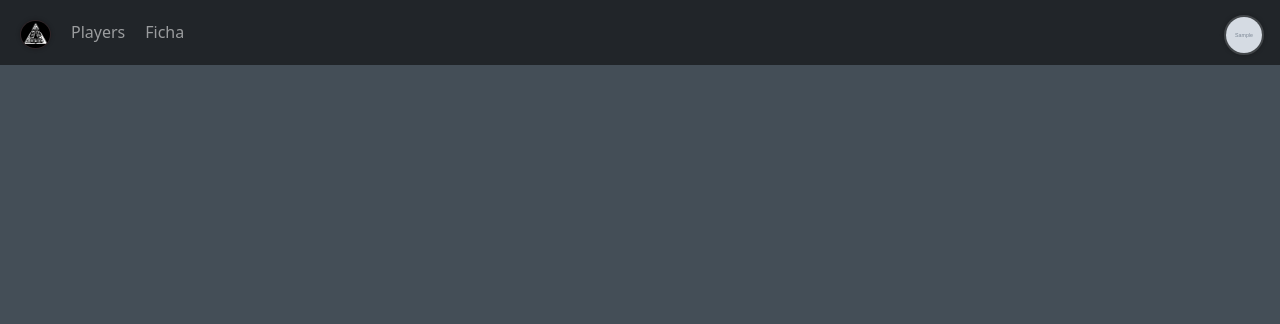
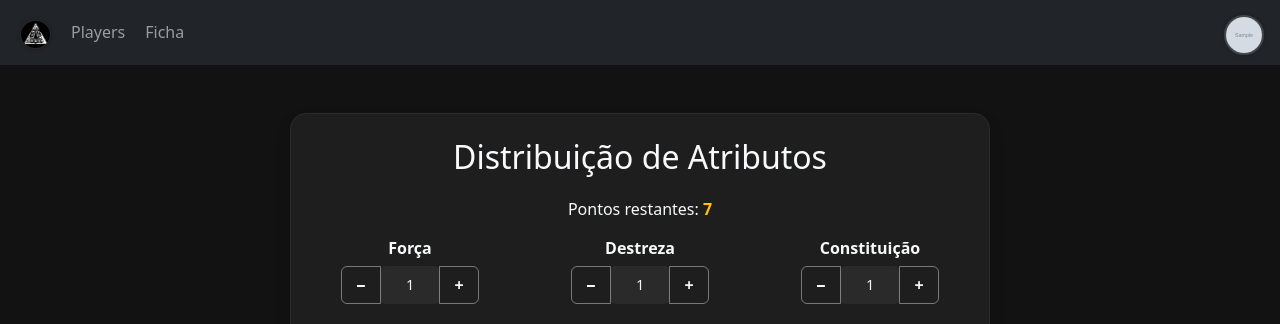
Before and after one commit to iamtwobe/armagedom-rpg, a Flask app: page /criarficha in a window 1280 px wide. Shown: the top 324 px of the page. Run offline with Flask 3, Linux system fonts and the light colour scheme; a user stored in the database is signed in; tables that the repository leaves empty hold one stand-in row (values such as "Sample post"); grey boxes marked "Sample" are stand-in pictures; parts of the project's set-up code (start-up, migrations or seed data) failed here and were passed over; some libraries are stand-ins or nearby versions.

Commit message:
wip: fichas creation update

```diff
--- a/main.py
+++ b/main.py
@@ -1,5 +1,8 @@
+# The configs should initialize before the app or the bot
+# if don't, both can't access the configs and keep getting None
 from src.utils.initialize import initialize_config
 initialize_config()
+
 from src.utils.config import Config
 from src.app import app
 from src.bot import bot
--- a/src/admin_cli/connectors.py
+++ b/src/admin_cli/connectors.py
@@ -2,7 +2,7 @@ import requests
 import json
 
 class AdminAPI:
-    def __init__(self, host="http://127.0.0.1:8080", token="meu_token_seguro"):
+    def __init__(self, host="http://127.0.0.1:8080", token=""):
         self.base_url = host + "/admin"
         self.headers = {"X-API-Key": token, "Content-Type": "application/json"}
 
--- a/src/app/forms.py
+++ b/src/app/forms.py
@@ -1,7 +1,7 @@
 from flask_wtf import FlaskForm
-from wtforms import StringField, PasswordField, SubmitField, BooleanField
+from wtforms import StringField, PasswordField, SubmitField, BooleanField, HiddenField, IntegerField
 from flask_wtf.file import FileField, FileAllowed
-from wtforms.validators import DataRequired, Length, EqualTo, ValidationError
+from wtforms.validators import DataRequired, Length, EqualTo, ValidationError, NumberRange
 from src.app.models import User
 from flask_login import current_user
 
@@ -73,6 +73,22 @@ class FormLinkDiscord(FlaskForm):
         if discord_id_exists:
             raise ValidationError('Esse ID já está sendo usado.')
 
-class FormCriarFicha(FlaskForm):
-    nome = StringField('Nome', validators=[DataRequired(), Length(1, 30)])
-    submit_button_ficha = SubmitField('Criar')
+class StepNomeForm(FlaskForm):
+    step = HiddenField(default='1')
+    nome_personagem = StringField('Nome', validators=[DataRequired(), Length(1, 30)])
+    next = SubmitField('Próximo')
+
+class StepAtributosForm(FlaskForm):
+    step = HiddenField(default='2')
+    pontos_max = HiddenField(default=12)
+    forca = IntegerField('Força', validators=[NumberRange(0,4)], default=1, render_kw={"id": "forca"})
+    destreza = IntegerField('Destreza', validators=[NumberRange(0,4)], default=1, render_kw={"id": "destreza"})
+    constituicao = IntegerField('Constituição', validators=[NumberRange(0,4)], default=1, render_kw={"id": "constituicao"})
+    carisma = IntegerField('Carisma', validators=[NumberRange(0,4)], default=1, render_kw={"id": "carisma"})
+    inteligencia = IntegerField('Inteligência', validators=[NumberRange(0,4)], default=1, render_kw={"id": "inteligencia"})
+    next = SubmitField('Próximo')
+
+class StepPericiasForm(FlaskForm):
+    step = HiddenField(default='3')
+    atletismo = IntegerField('Atletismo', validators=[NumberRange(0, 4)], default=0)
+    finish = SubmitField('Finalizar')
--- a/src/app/models.py
+++ b/src/app/models.py
@@ -31,7 +31,7 @@ class Ficha(users_database.Model):
     uuid = users_database.Column(users_database.String(36), unique=True, default=lambda: str(uuid.uuid4()))
     visible = users_database.Column(users_database.Boolean, default=False, nullable=False)
 
-    nome = users_database.Column(users_database.String(64), nullable=False)
+    nome_personagem = users_database.Column(users_database.String(64), nullable=False)
 
     nivel = users_database.Column(users_database.SmallInteger, default=1, nullable=False)
 
--- a/src/app/routes.py
+++ b/src/app/routes.py
@@ -1,7 +1,7 @@
-from flask import render_template, request, flash, redirect, url_for, jsonify
+from flask import render_template, request, flash, redirect, url_for, jsonify, session
 from src.app import app, users_database, bcrypt
 from src.app.models import User, Ficha
-from src.app.forms import FormLogin, FormSignup, FormEditProfile, FormCriarFicha, FormLinkDiscord
+from src.app.forms import FormLogin, FormSignup, FormEditProfile, FormLinkDiscord, StepNomeForm, StepAtributosForm, StepPericiasForm
 from flask_login import login_user, logout_user, login_required, current_user
 from src.utils.send_dm_discord import send_dm_to_user
 from datetime import datetime, timedelta
@@ -171,19 +171,72 @@ def criarficha():
         flash('Por favor, verifique seu discord primeiro.', 'alert-warning')
         return redirect(url_for('verify'))
 
-    form = FormCriarFicha()
+    step = session.get('step_criar_ficha', 1)
 
-    if form.validate_on_submit():
-        ficha = Ficha(
-            nome_personagem=form.nome.data,
-            idade_personagem=form.idade.data
-        )
-        users_database.session.add(ficha)
-        users_database.commit()
-        flash('Ficha criada com sucesso', 'alert-success')
-        return redirect(url_for('ficha/'))
+    form1 = StepNomeForm()
+    form2 = StepAtributosForm()
+    form3 = StepPericiasForm()
 
-    return render_template('ficha/ficha.html')
+    if request.method == 'POST':
+        posted_step = int(request.form.get('step', step))
+
+        if posted_step != step:
+            flash('Fluxo de criação inválido.', 'alert-danger')
+            return redirect(url_for('criarficha'))
+
+        if step == 1 and form1.validate_on_submit():
+            session['ficha_nome'] = form1.nome_personagem.data
+            session['step_criar_ficha'] = 2
+            return redirect(url_for('criarficha'))
+
+        if step == 2 and form2.validate_on_submit():
+            total = (
+                form2.forca.data + form2.destreza.data +
+                form2.constituicao.data + form2.carisma.data +
+                form2.inteligencia.data
+            )
+            if total > 12:
+                flash("Você gastou mais pontos do que o permitido!", "alert-danger")
+                return redirect(url_for('criarficha'))
+
+            session['ficha_forca'] = form2.forca.data
+            session['ficha_destreza'] = form2.destreza.data
+            session['ficha_constituicao'] = form2.constituicao.data
+            session['ficha_carisma'] = form2.carisma.data
+            session['ficha_inteligencia'] = form2.inteligencia.data
+            session['step_criar_ficha'] = 3
+            return redirect(url_for('criarficha'))
+
+        if step == 3 and form3.validate_on_submit():
+            for key in list(session.keys()):
+                print(key)
+                if key.startswith('ficha_') or key == 'step_criar_ficha':
+                    session.pop(key)
+            return redirect(url_for('criarficha'))
+            ficha = Ficha(
+                nome_personagem=session.get('ficha_nome'),
+                forca=session.get('ficha_forca'),
+                destreza=session.get('ficha_destreza'),
+                constituicao=session.get('ficha_constituicao'),
+                carisma=session.get('ficha_carisma'),
+                inteligencia=session.get('ficha_inteligencia'),
+                user_id=current_user.id
+            )
+            users_database.session.add(ficha)
+            users_database.session.commit()
+
+            for key in list(session.keys()):
+                if key.startswith('ficha_') or key == 'criar_ficha_etapa':
+                    session.pop(key)
+
+            flash('Ficha criada com sucesso!', 'alert-success')
+            return redirect(url_for('ficha'))
+
+    step = session.get('step_criar_ficha', 1)
+    return render_template(
+        'ficha/criar_ficha.html', step=step,
+        form1=form1, form2=form2, form3=form3
+    )
 
 @app.route('/ficha', methods=['GET'])
 @login_required
--- /dev/null
+++ b/src/app/static/css/ficha.css
@@ -0,0 +1,171 @@
+body {
+    background-color: #121212;
+}
+
+.ficha-container {
+    display: flex;
+    justify-content: center;
+    align-items: flex-start;
+}
+
+.ficha-card {
+    background: #1e1e1e;
+    border-radius: 16px;
+    width: 100%;
+    max-width: 700px;
+    border: 1px solid #2c2c2c;
+}
+
+.ficha-input-group button {
+    width: 40px;
+    font-weight: bold;
+    transition: 0.2s;
+}
+
+
+
+.ficha-input {
+    background-color: #2a2a2a !important;
+    border: none !important;
+    color: #f5f5f5 !important;
+    box-shadow: none !important;
+    font-weight: 500;
+    font-size: 0.9rem;
+    border-radius: 6px !important;
+}
+
+.ficha-input:focus {
+    background-color: #333 !important;
+    color: #fff !important;
+    outline: none !important;
+}
+.btn-ficha {
+    background-color: #38279b;
+    color: #fff;
+    border: none;
+    padding: 0.6rem 1.4rem;
+    border-radius: 8px;
+    font-weight: 500;
+    transition: all 0.2s ease;
+}
+
+.btn-ficha:hover,
+.btn-ficha:focus {
+    background-color: #291c72;
+    color: #fff !important;
+    text-decoration: none;
+}
+
+.btn-increment {
+    border: 1px solid rgba(255, 255, 255, 0.4);
+    transition: background-color 0.2s ease, opacity 0.2s ease;
+}
+
+.btn-increment:hover {
+    background-color: #157347;
+    border-color: rgba(255, 255, 255, 0.7);
+    opacity: 0.9;
+}
+
+.btn-decrement {
+    border: 1px solid rgba(255, 255, 255, 0.4);
+    transition: background-color 0.2s ease, opacity 0.2s ease;
+}
+
+.btn-decrement:hover {
+    background-color: #bb2d3b;
+    border-color: rgba(255, 255, 255, 0.7);
+    opacity: 0.9;
+}
+
+.input-group .form-control {
+    max-width: 60px;
+    text-align: center;
+    background-color: #f8f9fa;
+    border: 1px solid #ced4da;
+}
+
+.text-light {
+    color: #f8f9fa !important;
+}
+
+.text-danger {
+    color: #ff5c5c !important;
+}
+
+.ficha-card {
+    opacity: 0;
+    transform: translateY(10px);
+    animation: fadeIn 0.4s ease forwards;
+}
+
+@keyframes fadeIn {
+    from {
+        opacity: 0;
+        transform: translateY(10px);
+    }
+    to {
+        opacity: 1;
+        transform: translateY(0);
+    }
+}
+
+.row.g-3.justify-content-center {
+    display: flex;
+    flex-wrap: wrap;
+    justify-content: center;
+    gap: 1.5rem;
+}
+
+.ficha-atributo {
+    flex: 1 1 200px;
+    max-width: 240px;
+    text-align: center;
+}
+
+.ficha-atributo label {
+    display: block;
+    margin-bottom: 0.4rem;
+}
+
+.ficha-input-group {
+    justify-content: center;
+    border-radius: 0.5rem;
+}
+
+.ficha-input {
+    max-width: 60px;
+    background-color: #f8f9fa;
+    border: 1px solid #ced4da;
+    text-align: center;
+    border-radius: 0.5rem;
+}
+
+.ficha-nome-input {
+    border-radius: 0.5rem;
+    padding: 0.5rem;
+    background-color: #f8f9fa;
+    border: 1px solid #242a30;
+}
+
+.ficha-nome-input:focus {
+    background-color: #f6f7f8;
+    border-color: #242a30;
+    outline: none;
+    box-shadow: 0 0 0 2px rgba(36, 42, 48, 0.3);
+}
+
+.pontos-alerta {
+    font-weight: bold;
+    animation: piscar 0.8s ease-in-out;
+}
+
+@keyframes piscar {
+    0%, 100% { color: #ffc107; }   /* amarelo normal */
+    50% { color: #ff4d4f; }       /* vermelho piscando */
+}
+
+form {
+    margin-top: 1rem;
+    margin-bottom: 2rem;
+}
--- a/src/app/static/css/style.css
+++ b/src/app/static/css/style.css
@@ -63,3 +63,13 @@ body{
     border-color: rgba(255, 255, 255, 0.3);
     box-shadow: 0 0 6px rgba(255, 255, 255, 0.2);
 }
+input[type=number]::-webkit-inner-spin-button,
+input[type=number]::-webkit-outer-spin-button {
+  -webkit-appearance: none;
+  margin: 0;
+}
+input[type=number] {
+  appearance: textfield;
+  -moz-appearance: textfield;
+  -webkit-appearance: none;
+}
--- a/src/app/templates/ficha/criar_ficha.html
+++ b/src/app/templates/ficha/criar_ficha.html
@@ -1,16 +1,127 @@
-{% extends 'base.html' %}
-<head>
-    <link href="https://fonts.googleapis.com/css2?family=Poppins:wght@300;400;500;600&display=swap" rel="stylesheet">
-</head>
+{% extends "base.html" %}
+
+{% block head %}
+<link rel="stylesheet" href="{{ url_for('static', filename='css/ficha.css') }}">
+{% endblock %}
 
 {% block body %}
-    <div class="d-flex justify-content-center align-items-center" style="height: 80vh;">
-        <div class="text-center">
-            <div class="p-3 rounded-5 shadow-sm" style="background-image: url('static/img/armagedom_background.png'); background-size: 420px 135px; background-repeat: no-repeat";>
-                <h1 class="display-3 text-light font-weight-bold opacity-0" style="text-shadow: 2px 2px 4px rgba(0, 0, 0, 0.5); font-family: 'Poppins', sans-serif;">
-                    Armagedoma
-                </h1>
-            </div>
+<div class="ficha-container mt-5">
+  <div class="ficha-card p-4 shadow">
+    {% if step == 1 %}
+      <h3 class="mb-4 text-center text-light">Nome do personagem</h2>
+      <form method="post">
+        {{ form1.hidden_tag() }}
+        <div class="mb-3 w-50 mx-auto">
+          {{ form1.nome_personagem(class="form-control ficha-nome-input") }}
+          {% for e in form1.nome_personagem.errors %}
+            <div class="text-danger small">{{ e }}</div>
+          {% endfor %}
         </div>
-    </div>
+        <div class="text-end">
+          {{ form1.next(class="btn btn-ficha") }}
+        </div>
+      </form>
+
+    {% elif step == 2 %}
+      <h2 class="mb-4 text-center text-light">Distribuição de Atributos</h2>
+      <h6 class="text-light text-center mb-3">Pontos restantes: <span id="pontos-restantes" class="fw-bold text-warning">12</span></h6>
+
+      <form method="post">
+        {{ form2.hidden_tag() }}
+        <div class="row g-3 justify-content-center">
+            {% for field in [form2.forca, form2.destreza, form2.constituicao, form2.carisma, form2.inteligencia] %}
+                <div class="ficha-atributo">
+                {{ field.label(class="form-label text-light fw-semibold") }}
+                <div class="input-group ficha-input-group">
+                    <button type="button" class="btn btn-outline-light btn-decrement" data-target="{{ field.id }}">−</button>
+                    {{ field(class="form-control text-center ficha-input", min=0, max=4, step=1, readonly=True) }}
+                    <button type="button" class="btn btn-outline-light btn-increment" data-target="{{ field.id }}">+</button>
+                </div>
+                {% for e in field.errors %}
+                    <div class="text-danger small">{{ e }}</div>
+                {% endfor %}
+                </div>
+          {% endfor %}
+        </div>
+        <div class="text-end mt-4">
+          {{ form2.next(class="btn btn-ficha") }}
+        </div>
+      </form>
+    {% elif step == 3 %}
+    <h1 class="mb-4">Perícias</h1>
+    <form method="post">
+      {{ form3.hidden_tag() }}
+      <div class="mb-3">
+        {{ form3.atletismo.label(class="form-label") }}
+        {{ form3.atletismo(class="form-control") }}
+        {% for e in form3.atletismo.errors %}
+          <div class="text-danger small">{{ e }}</div>
+        {% endfor %}
+      </div>
+      {{ form3.finish(class="btn btn-primary") }}
+    </form>
+    {% endif %}
+  </div>
+</div>
+
+
+<script>
+    document.addEventListener('DOMContentLoaded', () => {
+    const atributos = ['forca', 'destreza', 'constituicao', 'carisma', 'inteligencia'];
+    const base = 1;
+    const pontosIniciais = 7;
+    const spanPontos = document.getElementById('pontos-restantes');
+    const pontosField = document.getElementById('pontos');
+
+    function calcularPontos() {
+        let totalGasto = 0;
+        atributos.forEach(attr => {
+        const valor = parseInt(document.getElementById(attr).value) || 0;
+        totalGasto += (valor - base);
+        });
+        const restantes = pontosIniciais - totalGasto;
+        spanPontos.textContent = restantes;
+
+        if (restantes < 0) {
+        spanPontos.classList.add('text-danger');
+        } else {
+        spanPontos.classList.remove('text-danger');
+        }
+
+        if (pontosField) pontosField.value = restantes;
+
+        return restantes;
+    }
+
+    document.querySelectorAll('.btn-increment, .btn-decrement').forEach(btn => {
+        btn.addEventListener('click', () => {
+        const targetId = btn.dataset.target;
+        const input = document.getElementById(targetId);
+        let value = parseInt(input.value, 10);
+        if (isNaN(value)) value = base;
+        const restantes = calcularPontos();
+
+        if (btn.classList.contains('btn-increment') && (value < 4) && (restantes > 0)) {
+            value++;
+        } else if (btn.classList.contains('btn-decrement') && (value > 0)) {
+            value--;
+        }
+
+        input.value = value;
+        calcularPontos();
+        });
+    });
+
+    calcularPontos();
+
+    document.querySelector('form').addEventListener('submit', function (e) {
+        const pontosRestantes = parseInt(document.getElementById('pontos-restantes').textContent);
+        if (pontosRestantes > 0) {
+            e.preventDefault();
+        }
+        });
+    });
+</script>
+
+
 {% endblock %}
```
Also changed, not shown: src/admin_cli/cli_main.py (+6 -5 lines).
